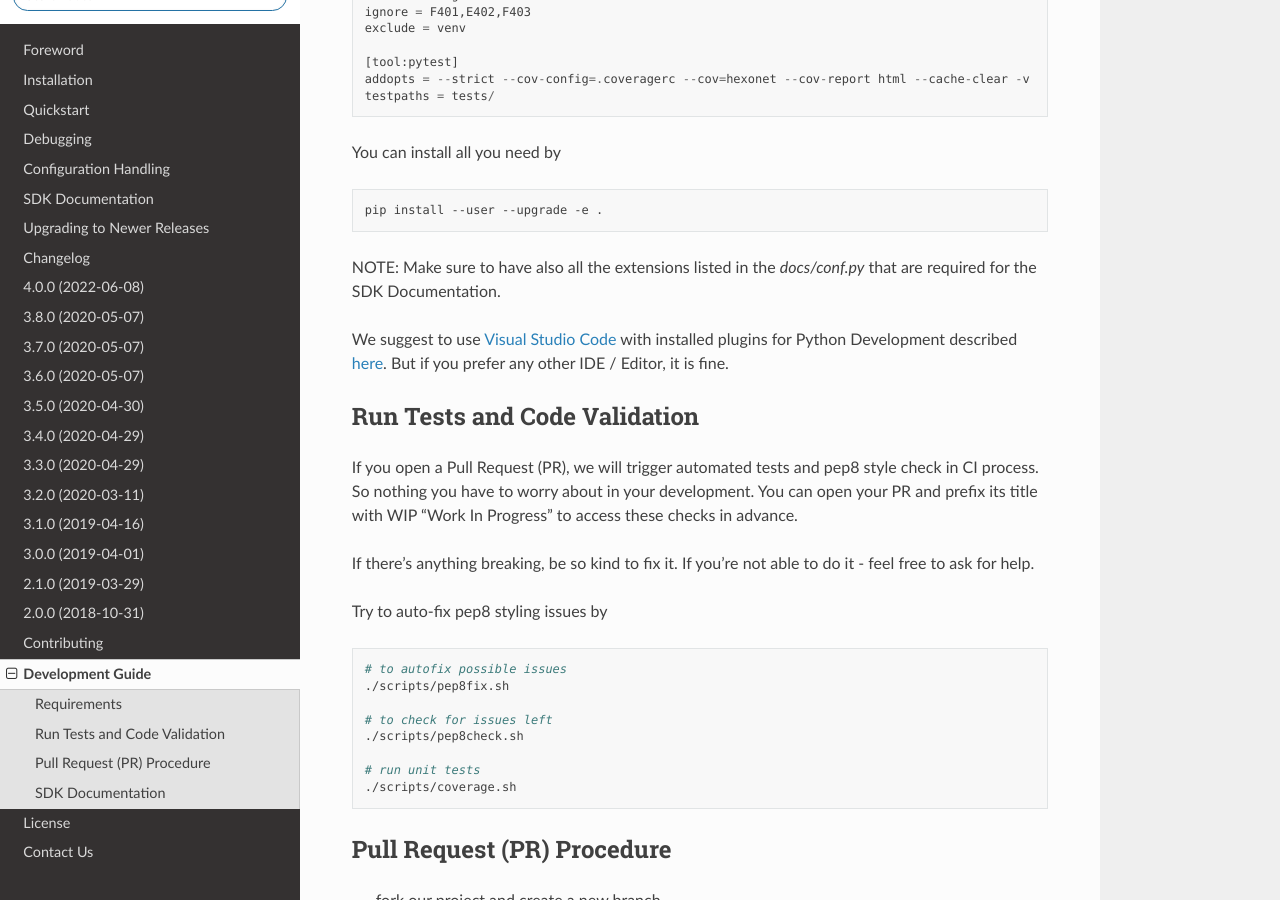
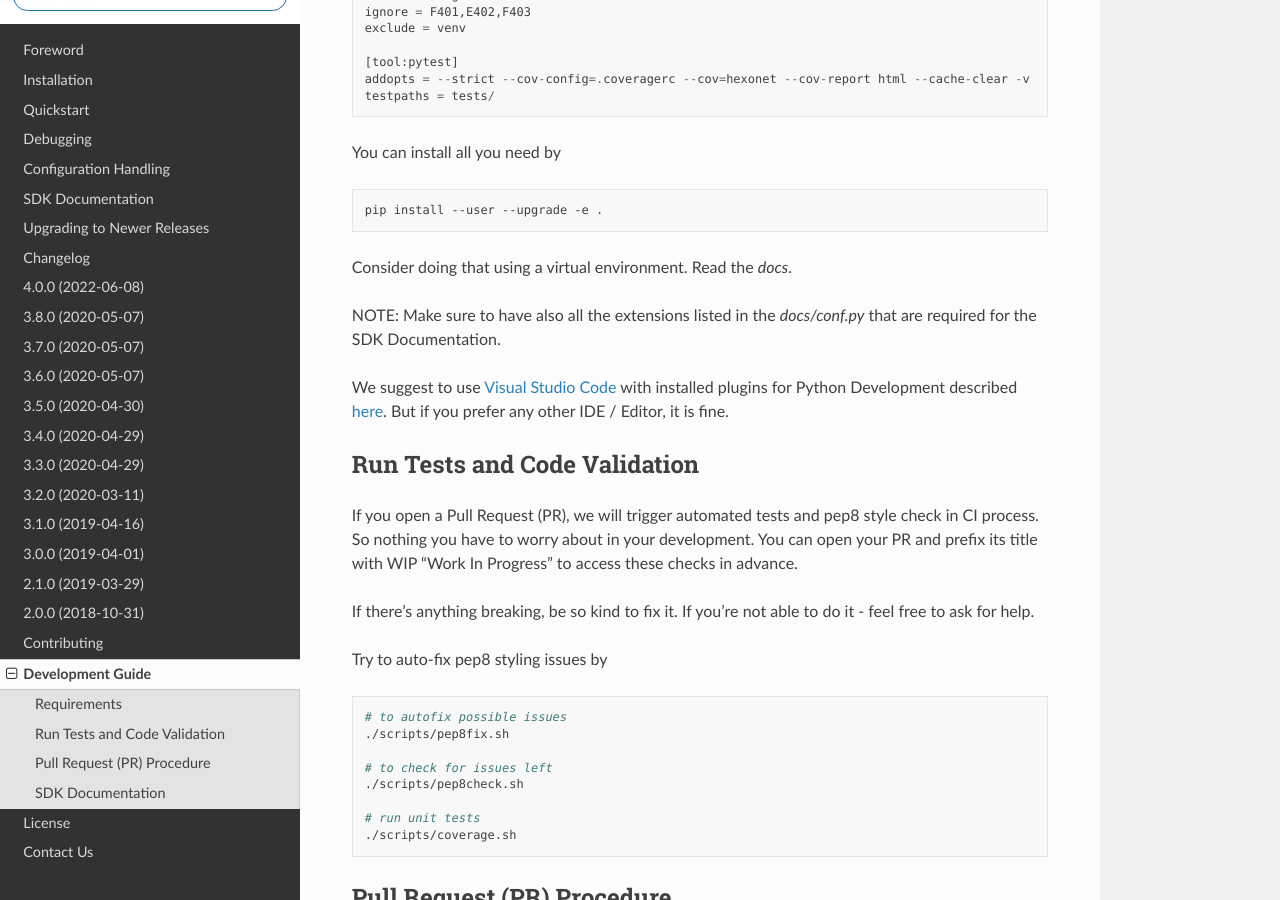
Before and after one commit to centralnicgroup-opensource/rtldev-middleware-python-sdk, a Sphinx documentation site: the page built from docs/developmentguide.rst, in a window 1280 px wide and 900 px high, scrolled down 422 px. Built offline with Sphinx 7.4.7 and the Read the Docs theme 2.0.0, drawn with Linux system fonts in a browser that asks for light colours.

Commit message:
docs(development guide): added link to py docs related to virtual environment usage

```diff
--- a/docs/developmentguide.rst
+++ b/docs/developmentguide.rst
@@ -19,6 +19,10 @@ You can install all you need by
 .. code-block:: bash
 
     pip install --user --upgrade -e .
+
+Consider doing that using a virtual environment. Read the `docs`.
+
+.. _docs: https://packaging.python.org/en/latest/guides/installing-using-pip-and-virtual-environments/.
 
 NOTE: Make sure to have also all the extensions listed in the `docs/conf.py`
 that are required for the SDK Documentation.
```
Also changed, not shown: 5 other files.
